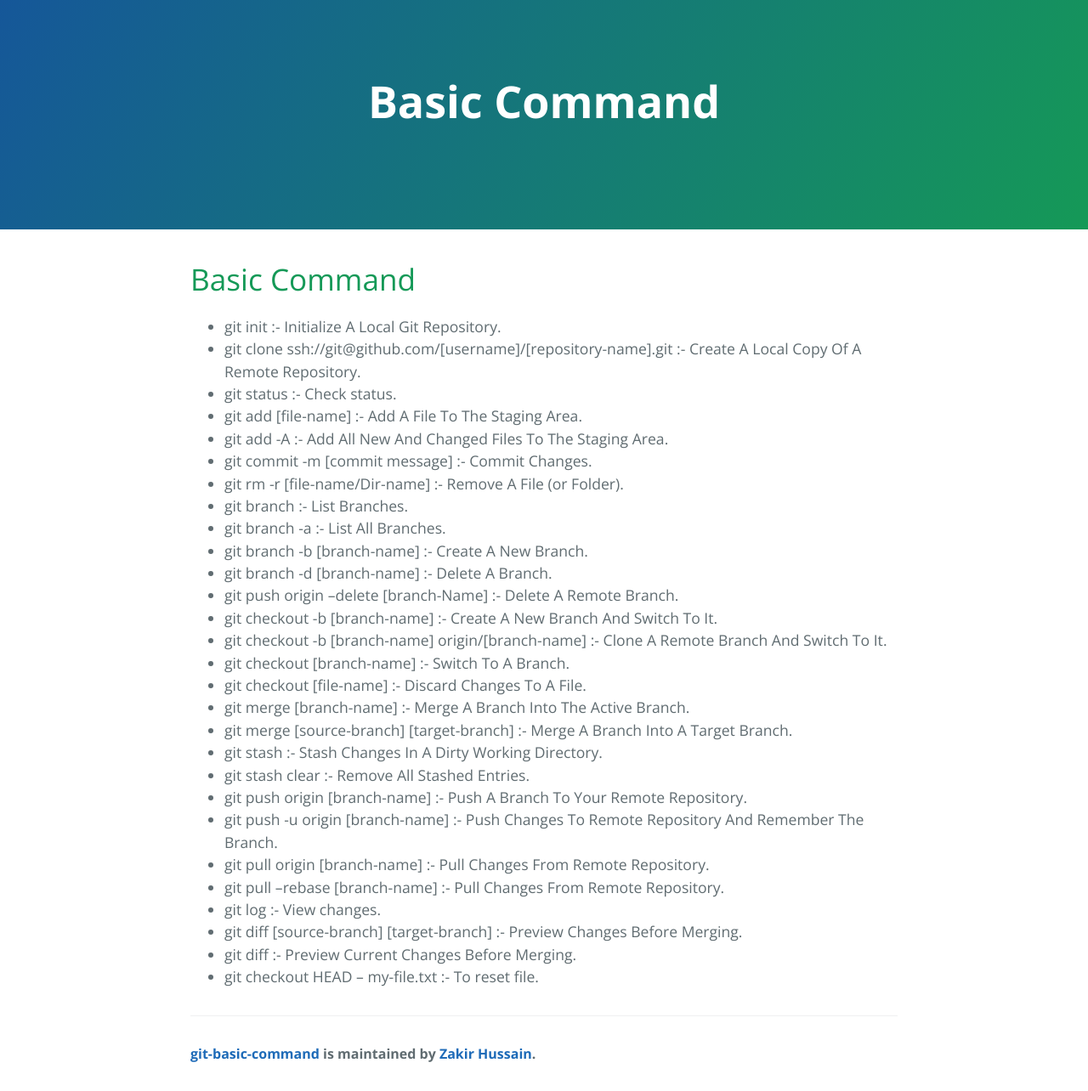
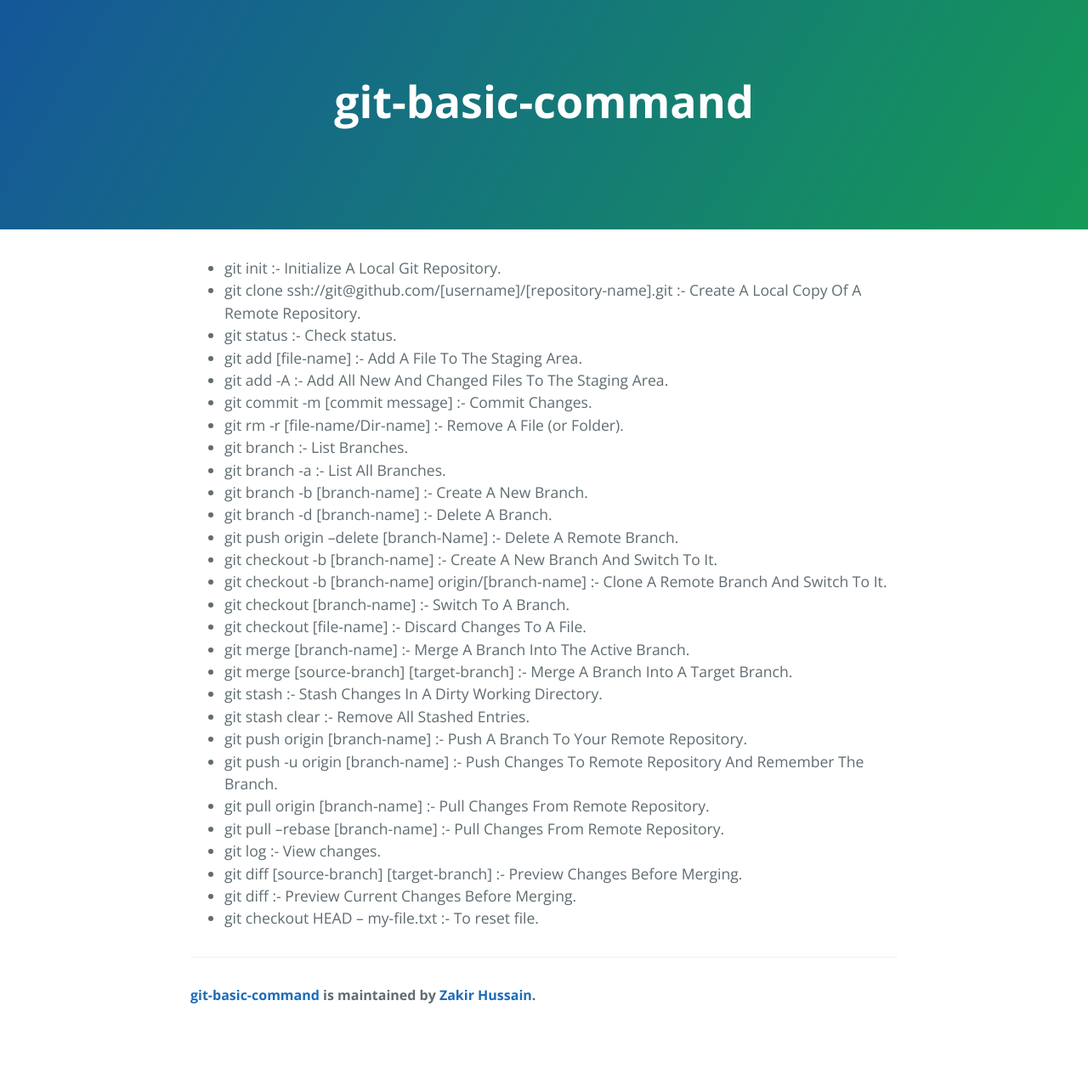
Before and after one commit to zakirhussain/git-basic-command, a Jekyll site: the page built from index.md, in a window 1280 px wide. Shown: the whole page at 85% size. Built offline with Jekyll 4.4.1, drawn with Linux system fonts in a browser that asks for light colours; our own code applies the rules of GitHub Pages for plain Markdown files; the repository's description, which GitHub fills in, is left out; after the commit the page ends 1215 px from its top, so only the background shows below that.

Commit message:
Update index.md

```diff
--- a/index.md
+++ b/index.md
@@ -1,5 +1,3 @@
-# Basic Command
-
 - git init :- Initialize A Local Git Repository.
 - git clone ssh://git@github.com/[username]/[repository-name].git :- Create A Local Copy Of A Remote Repository.
 - git status :- Check status.
```
